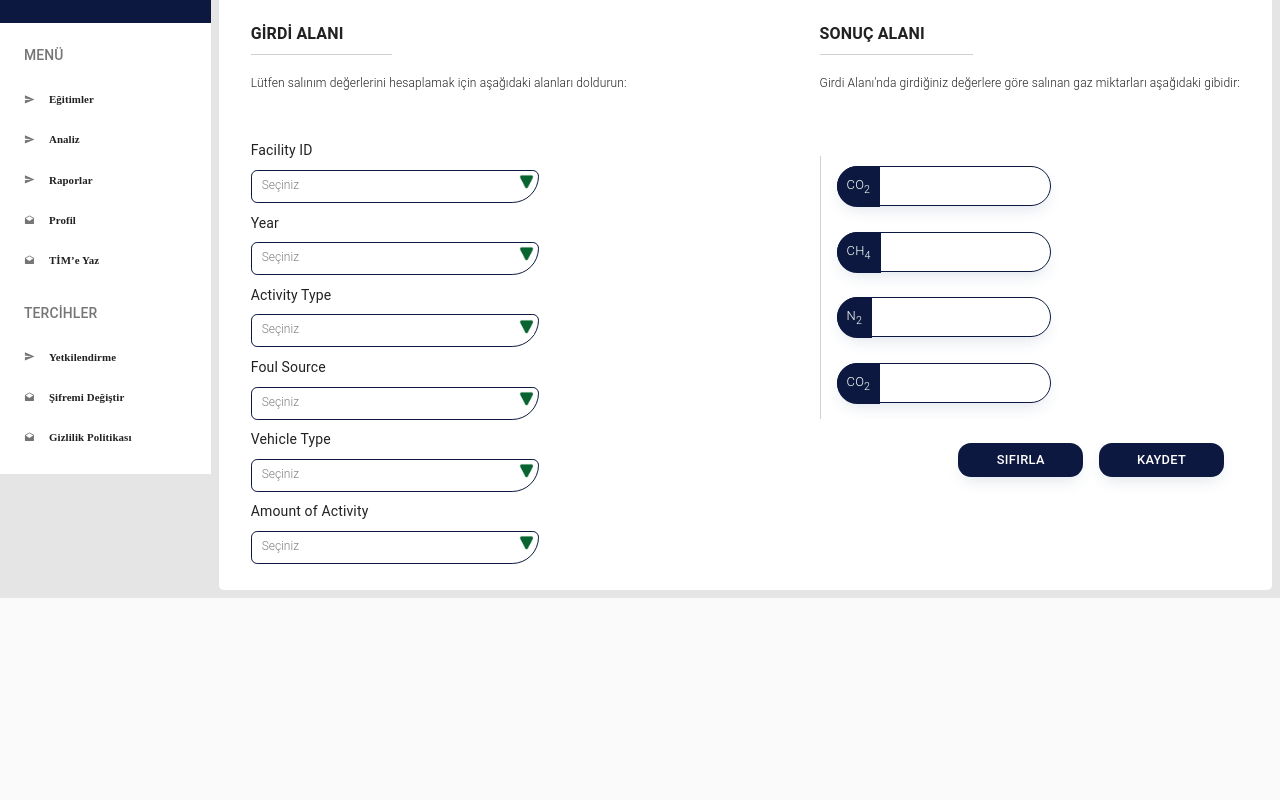
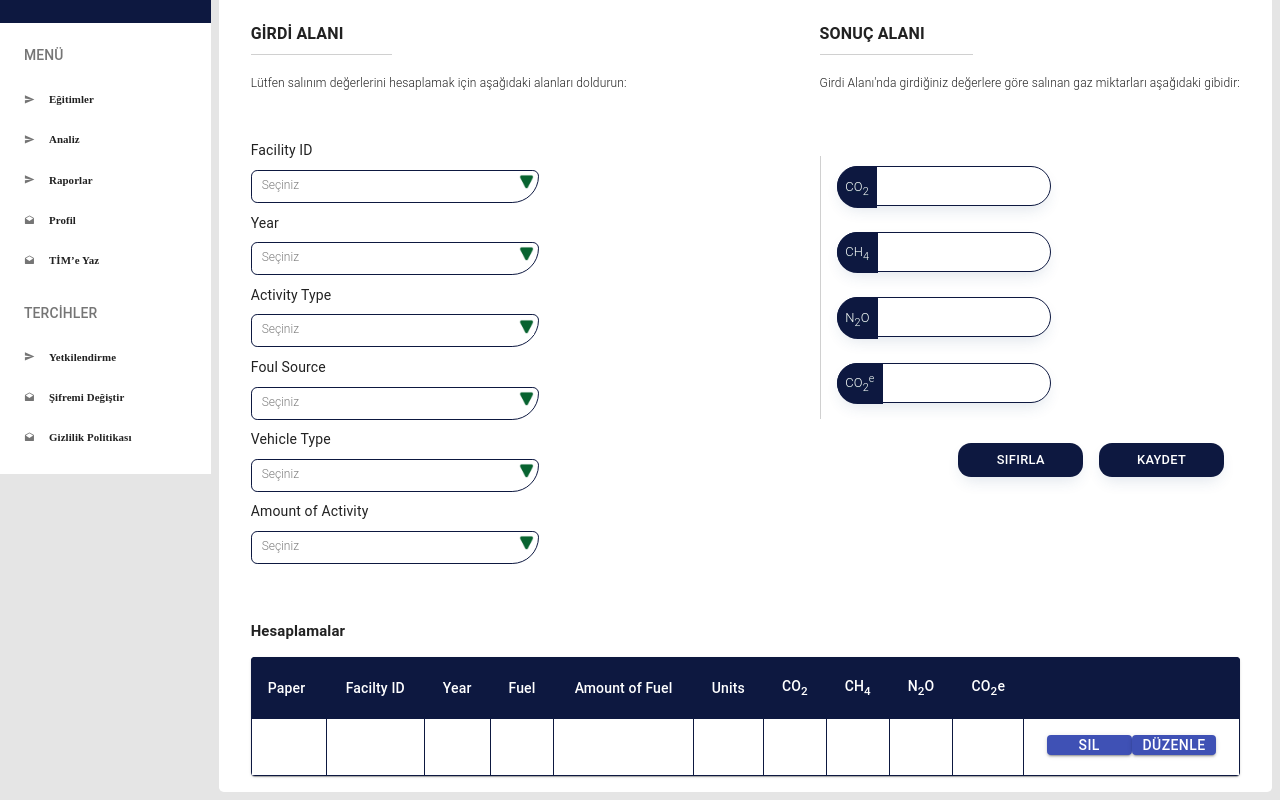
Before and after one commit to Marall-Y/Oscillation-Calculator, a React (Create React App) app: page / in a window 1280 px wide. Shown: the part 217-1017 px from the top of the page. Before the commit the page ends 815 px from the top, so only its background shows below. Built offline with nearby package versions, Linux system fonts and the light colour scheme.

Commit message:
debug design

```diff
--- a/src/components/Content/Content.js
+++ b/src/components/Content/Content.js
@@ -2,6 +2,7 @@ import React from "react";
 import Apple from "../../images/apple.png";
 import SelectBox from "../common/SelectBox/SelectBox";
 import ResultBox from "../common/ResultBox/ResultBox";
+import TableBox from "../common/Table/Table";
 import Button from "@material-ui/core/Button";
 import useStyles from "./Style";
 
@@ -43,8 +44,8 @@ const Content = () => {
             <div className={classes.calculator__resultBoxes}>
               <ResultBox label="CO" sub="2" />
               <ResultBox label="CH" sub="4" />
-              <ResultBox label="N" sub="2" second_label="2" />
-              <ResultBox label="CO" sub="2" />
+              <ResultBox label="N" sub="2" second_label="O" />
+              <ResultBox label="CO" sub="2" third_label="e" />
             </div>
             <div className={classes.calculator__buttons}>
               <Button
@@ -64,7 +65,12 @@ const Content = () => {
             </div>
           </div>
         </div>
-        <div className={classes.content_results}></div>
+        <div className={classes.content_results}>
+          <h3 className={classes.content__heading3}>Hesaplamalar</h3>
+          <div>
+            <TableBox />
+          </div>
+        </div>
       </div>
     </div>
   );
--- a/src/components/Content/Style.js
+++ b/src/components/Content/Style.js
@@ -40,6 +40,11 @@ const useStyles = makeStyles((theme) => ({
     textTransform: "uppercase",
     letterSpacing: ".1rem",
   },
+  content__heading3: {
+    fontSize: "0.93rem",
+    fontFamily: "Roboto",
+    fontWeight: "bold",
+  },
   content_calculator: {
     padding: "1rem 2rem",
     display: "flex",
@@ -79,6 +84,9 @@ const useStyles = makeStyles((theme) => ({
     fontFamily: "Roboto",
     fontSize: "0.8rem",
   },
+  content_results: {
+    padding: "1rem 2rem",
+  },
 }));
 
 export default useStyles;
--- a/src/components/common/ResultBox/ResultBox.js
+++ b/src/components/common/ResultBox/ResultBox.js
@@ -1,16 +1,18 @@
 import React from "react";
 import useStyles from "./Style";
 
-const ResultBox = ({ label, sub, second_label }) => {
+const ResultBox = ({ label, sub, second_label, third_label }) => {
   const classes = useStyles();
 
   return (
-    <div class={classes.row}>
+    <div className={classes.row}>
       <span className={classes.span}>
-        <input class={classes.basic_slide} id="name" type="text" disabled />
+        <input className={classes.basic_slide} id="name" type="text" disabled />
         <label for="name" className={classes.label}>
           {label}
           <sub>{sub}</sub>
+          <sup>{third_label !== "" ? third_label : ""}</sup>
+          {second_label !== "" ? second_label : ""}
         </label>
       </span>
     </div>
--- a/src/components/common/ResultBox/Style.js
+++ b/src/components/common/ResultBox/Style.js
@@ -44,7 +44,7 @@ const useStyles = makeStyles((theme) => ({
     position: "absolute",
     top: 0,
     left: 0,
-    padding: "0.625rem",
+    padding: "0.54rem",
     textShadow: "0 1px 0 rgba(19, 74, 70, 0.4)",
     background: " #0D1840",
     borderTopLeftRadius: "1.375rem",
--- /dev/null
+++ b/src/components/common/Table/Style.js
@@ -0,0 +1,29 @@
+import { makeStyles } from "@material-ui/core/styles";
+
+const useStyles = makeStyles((theme) => ({
+  table: {
+    minWidth: 650,
+    "& .MuiTableCell-root": {
+      border: "1px solid #0D1840",
+      padding: "0.7prem",
+    },
+    "& .MuiTableCell-head": {
+      color: "#FFFFFF",
+    },
+  },
+  table__header: {
+    backgroundColor: " #0D1840",
+    borderRadius: "1.25rem",
+  },
+  calculator__button: {
+    backgroundColor: " #0D1840",
+    borderRadius: "0.375rem",
+    width: "5.3rem",
+    height: "1.25rem",
+    fontFamily: "Roboto",
+    fontSize: "0.68rem",
+    marginBottom: "0.2rem",
+  },
+}));
+
+export default useStyles;
--- /dev/null
+++ b/src/components/common/Table/Table.js
@@ -0,0 +1,79 @@
+import React from "react";
+import Table from "@material-ui/core/Table";
+import TableBody from "@material-ui/core/TableBody";
+import TableCell from "@material-ui/core/TableCell";
+import TableContainer from "@material-ui/core/TableContainer";
+import TableHead from "@material-ui/core/TableHead";
+import TableRow from "@material-ui/core/TableRow";
+import Paper from "@material-ui/core/Paper";
+import useStyles from "./Style";
+import { Button } from "@material-ui/core";
+
+const TableBox = () => {
+  const classes = useStyles();
+
+  return (
+    <div>
+      <TableContainer component={Paper}>
+        <Table className={classes.table} aria-label="simple table">
+          <TableHead className={classes.table__header}>
+            <TableRow className={classes.table__headerRow}>
+              <TableCell>Paper</TableCell>
+              <TableCell align="center">Facilty ID</TableCell>
+              <TableCell align="center">Year</TableCell>
+              <TableCell align="center">Fuel</TableCell>
+              <TableCell align="center">Amount of Fuel</TableCell>
+              <TableCell align="center">Units</TableCell>
+              <TableCell align="center">
+                CO<sub>2</sub>
+              </TableCell>
+              <TableCell align="center">
+                CH<sub>4</sub>
+              </TableCell>
+              <TableCell align="center">
+                N<sub>2</sub>O
+              </TableCell>
+              <TableCell align="center">
+                CO<sub>2</sub>e
+              </TableCell>
+
+              <TableCell align="center"></TableCell>
+            </TableRow>
+          </TableHead>
+          <TableBody>
+            <TableRow>
+              <TableCell component="th" scope="row"></TableCell>
+              <TableCell align="center"></TableCell>
+              <TableCell align="center"></TableCell>
+              <TableCell align="center"></TableCell>
+              <TableCell align="center"></TableCell>
+              <TableCell align="center"></TableCell>
+              <TableCell align="center"></TableCell>
+              <TableCell align="center"></TableCell>
+              <TableCell align="center"></TableCell>
+              <TableCell align="center"></TableCell>
+              <TableCell align="center">
+                <Button
+                  variant="contained"
+                  color="primary"
+                  className={classes.calculator__button}
+                >
+                  Sil
+                </Button>
+                <Button
+                  variant="contained"
+                  color="primary"
+                  className={classes.calculator__button}
+                >
+                  Düzenle
+                </Button>
+              </TableCell>
+            </TableRow>
+          </TableBody>
+        </Table>
+      </TableContainer>
+    </div>
+  );
+};
+
+export default TableBox;
```
